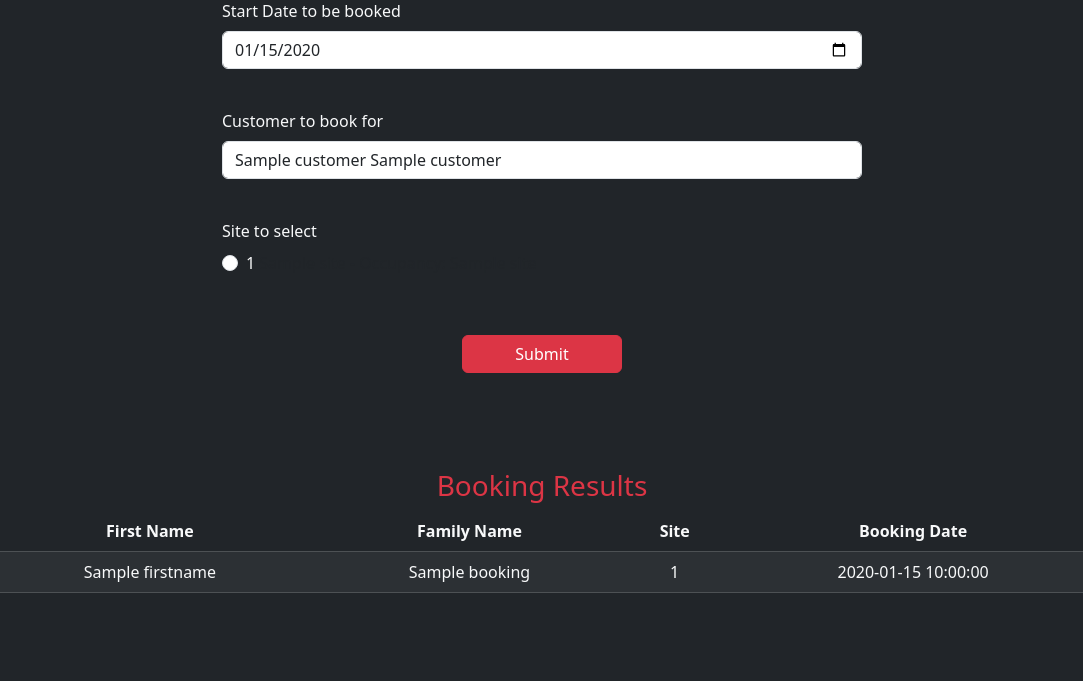
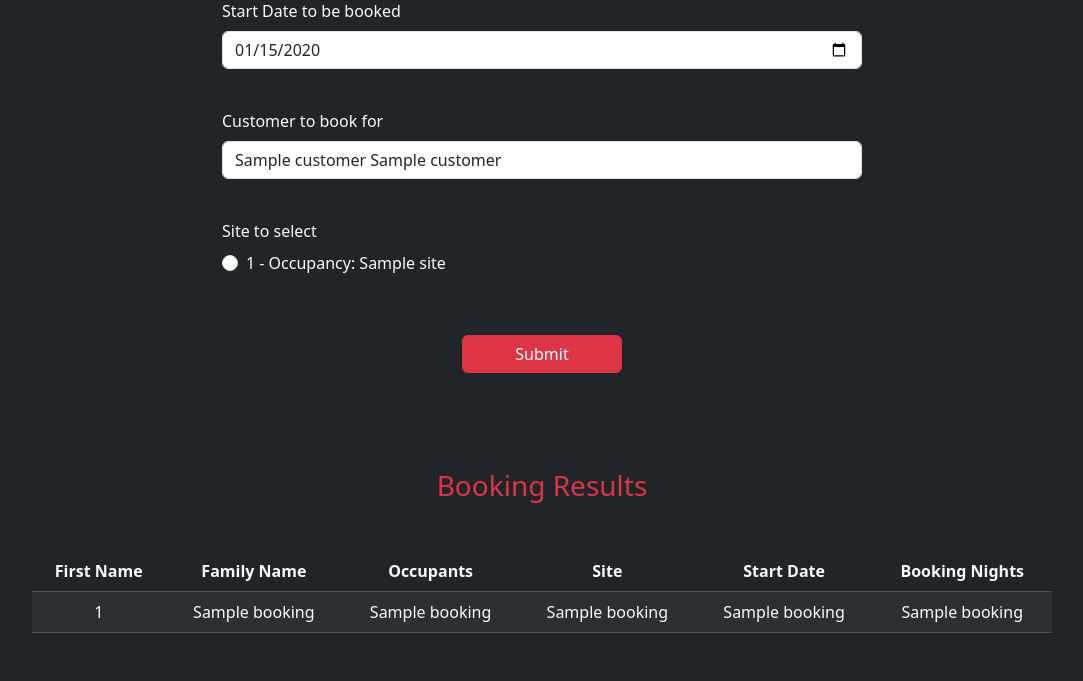
Before and after one commit to sue-zadeh/Sql-Python-Flask, a Flask app: template templates/bookingform.html in a window 1280 px wide. Shown: the part 341-1022 px from the top of the page, without its empty margins (98-1181 px from the left). Before the commit the page ends 934 px from the top, so only its background shows below. Run offline with Flask 3, Linux system fonts and the light colour scheme; the template is opened without the code that fills it: most values are stand-ins (such as "Sample title", 1, 10 or a date in 2020); some libraries are stand-ins or nearby versions.

Commit message:
bookform-bootstrap

```diff
--- a/app.py
+++ b/app.py
@@ -68,52 +68,6 @@ def camper_list():
     return render_template("camperlist.html", camperlist=[], camp_date=None)
 
 # Booking
-@app.route("/booking", methods=['GET', 'POST'])
-def booking():
-    if request.method == "GET":
-        return render_template("datepicker.html", currentdate=datetime.now().date())
-    else:
-        bookingNights = request.form.get('bookingnights')
-        bookingDate = request.form.get('bookingdate')
-        occupancy = request.form.get('occupancy')
-        firstNight = date.fromisoformat(bookingDate)
-
-        if firstNight < datetime.now().date():
-            flash('Cannot book a past date.', 'danger')
-            return redirect(url_for('booking'))
-
-        lastNight = firstNight + timedelta(days=int(bookingNights))
-        cursor, _ = getCursor()
-        cursor.execute("SELECT * FROM customers;")
-        customerList = cursor.fetchall()
-        cursor.execute("""
-            SELECT site_id, occupancy FROM sites
-            WHERE occupancy >= %s
-            AND site_id NOT IN (
-                SELECT site FROM bookings
-                WHERE booking_date BETWEEN %s AND %s
-            );
-        """, (occupancy, firstNight, lastNight))
-        siteList = cursor.fetchall()
-
-        cursor.execute("""
-            SELECT customers.firstname, customers.familyname, sites.site_id, bookings.booking_date
-            FROM bookings
-            JOIN sites ON bookings.site = sites.site_id
-            JOIN customers ON bookings.customer = customers.customer_id
-            WHERE bookings.booking_date = %s;
-        """, (firstNight,))
-        bookingResults = cursor.fetchall()
-
-        return render_template(
-            "bookingform.html",
-            customerlist=customerList,
-            bookingdate=bookingDate,
-            sitelist=siteList,
-            bookingnights=bookingNights,
-            bookingResults=bookingResults
-        )
-#add booking
 @app.route("/booking/add", methods=['POST'])
 def makebooking():
     site = request.form.get('site')
@@ -130,30 +84,24 @@ def makebooking():
     if existing_booking:
         flash('The site is already booked for the selected date.', 'danger')
     else:
-     bookingresults = []
-     message = ""
-     if request.method == 'POST':
-       booking_query = request.form.get('booking', '').strip()
-    if booking_query:
-       cursor, _ = getCursor()
-    try:
-      if cursor:
-            cursor.execute("INSERT INTO bookings (site, customer, booking_date, end_date, occupancy) VALUES (%s, %s, %s, %s, %s)", (site, customer, booking_date, end_date.strftime('%Y-%m-%d'), occupancy))
+        try:
+            for i in range(booking_nights):
+                current_booking_date = datetime.strptime(booking_date, '%Y-%m-%d') + timedelta(days=i)
+                cursor.execute("INSERT INTO bookings (site, customer, booking_date, occupancy) VALUES (%s, %s, %s, %s)",
+                               (site, customer, current_booking_date.strftime('%Y-%m-%d'), occupancy))
             conn.commit()
-            bookingresults = cursor.fetchall()
-            message = f"Sorry, there site already booked for '{booking_query}'."
-            flash(f'Booking successfully added! {customer} booked for site {site} starting from {booking_date} for {booking_nights} nights, for {occupancy} people.', 'success')
-    except mysql.connector.Error as err:
-            flash(f'Failed to add booking: {err}')
+            flash(f'Booking successfully added!', 'success')
+        except mysql.connector.Error as err:
+            flash(f'Failed to add booking: {err}', 'danger')
 
     # Re-fetch booking results to display on the same page
     cursor.execute("""
-        SELECT customers.firstname, customers.familyname, sites.site_id, bookings.booking_date
+        SELECT customers.firstname, customers.familyname, bookings.occupancy, sites.site_id, bookings.booking_date, %s as booking_nights
         FROM bookings
         JOIN sites ON bookings.site = sites.site_id
         JOIN customers ON bookings.customer = customers.customer_id
-        WHERE bookings.booking_date = %s;
-    """, (booking_date,))
+        WHERE bookings.booking_date BETWEEN %s AND %s;
+    """, (booking_nights, booking_date, end_date))
     bookingResults = cursor.fetchall()
     cursor.execute("SELECT * FROM customers;")
     customerList = cursor.fetchall()
@@ -169,15 +117,14 @@ def makebooking():
 
     return render_template(
         "bookingform.html",
-        booking_query=booking_query,
-        message=message,
         customerlist=customerList,
         bookingdate=booking_date,
         sitelist=siteList,
         bookingnights=booking_nights,
-        bookingResults=bookingResults
+        occupancy=occupancy,
+        bookingResults=bookingResults,
+        currentdate=datetime.now().date()
     )
-
 
 # search customers
 @app.route("/search/customers", methods=['GET', 'POST'])
--- a/templates/bookingform.html
+++ b/templates/bookingform.html
@@ -27,10 +27,10 @@
         <!-- radio button loop -->
         <div class="form-check">
           {% for site in sitelist %}
-          <label class="form-check-label text-light mb-1" for="flexRadioDefault sites">
-            {{site[0]}}
-          </label>
-          <input class="form-check-input text-light mb-1 "type="radio" name=" flexRadioDefault site"  value="{{site[0]}}" required> {{site[1]}} - Occupancy: {{site[2]}} </input><br>
+          <input class="form-check-input" type="radio" name="site" id="site{{site[0]}}" value="{{site[0]}}" required>
+          <label class="form-check-label text-light mb-1" for="site{{site[0]}}">
+            {{site[0]}} - Occupancy: {{site[1]}}
+          </label><br>
           {% endfor %}
         </div>
       </div>
@@ -45,27 +45,33 @@
 <!-- Display booking results -->
 {% if bookingResults %}
 <div class="container mt-5">
-        <h3 class="text-danger text-center">Booking Results</h3>
+  <h3 class="text-danger text-center m-2">Booking Results</h3>
+  <div class="container-zone m-5 justify-content-center">
     <table class="table table-dark table-striped">
       <thead>
         <tr>
           <th class="text-light text-center">First Name</th>
           <th class="text-light text-center">Family Name</th>
+          <th class="text-light text-center">Occupants</th>
           <th class="text-light text-center">Site</th>
-                    <th class="text-light text-center">Booking Date</th>
+          <th class="text-light text-center">Start Date</th>
+          <th class="text-light text-center">Booking Nights</th>
         </tr>
       </thead>
       <tbody>
         {% for booking in bookingResults %}
         <tr>
-                    <td class="text-light text-center">{{ booking.firstname }}</td>
-                    <td class="text-light text-center">{{ booking.familyname }}</td>
-                    <td class="text-light text-center">{{ booking.site_id }}</td>
-                    <td class="text-light text-center">{{ booking.booking_date }}</td>
+          <td class="text-light text-center">{{ booking[0] }}</td>
+          <td class="text-light text-center">{{ booking[1] }}</td>
+          <td class="text-light text-center">{{ booking[2] }}</td>
+          <td class="text-light text-center">{{ booking[3] }}</td>
+          <td class="text-light text-center">{{ booking[4] }}</td>
+          <td class="text-light text-center">{{ booking[5] }}</td>
         </tr>
         {% endfor %}
       </tbody>
     </table>
   </div>
+</div>
 {% endif %}
 {% endblock %}
--- a/testconnect.py
+++ b/testconnect.py
@@ -1,11 +1,10 @@
-# testconnection.py
 import mysql.connector
 
 try:
     connection = mysql.connector.connect(
         host="localhost",
         user="root",
-        passwd="123Suezx.",  # Ensure this matches the password you've confirmed works
+        passwd="123Suezx.",
         database="scg"
     )
     if connection.is_connected():
```
Also changed, not shown: testconnection.py (deleted, +0 -7 lines). Lines whose indentation alone changed are shown as unchanged.
